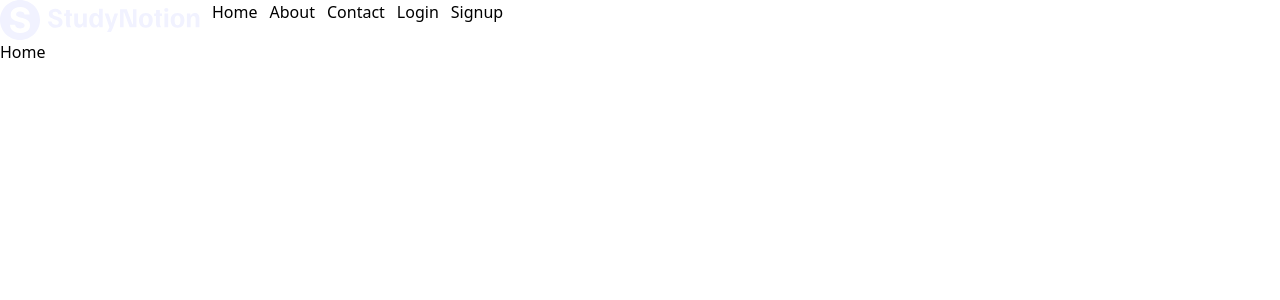
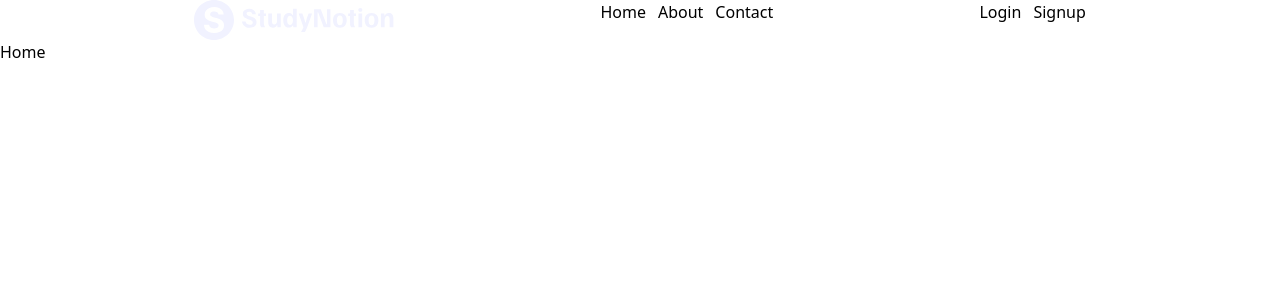
Before and after one commit to sudhanshumandloi/React-practice, a React (Create React App) app in the folder Study_notation_app/: page / in a window 1280 px wide. Shown: the top 300 px of the page. Built offline with nearby package versions, Linux system fonts and the light colour scheme.

Commit message:
add toaster in project and add toast in logout button

```diff
--- a/Study_notation_app/src/components/Navbar.js
+++ b/Study_notation_app/src/components/Navbar.js
@@ -1,6 +1,7 @@
 import React from "react";
 import logo from "../assets/Logo.svg";
 import {Link} from "react-router-dom";
+import toast from "react-hot-toast";
 
 function Navbar(props){
     let isLoggedIn = props.isLoggedIn;
@@ -9,7 +10,7 @@ function Navbar(props){
 
 
     return (
-        <div className="flex">
+        <div className="flex justify-evenly">
             <Link to="/">
                  <img src={logo} alt='logo' widtg={160} height={32} loading="lazy" />
             </Link>
@@ -31,7 +32,10 @@ function Navbar(props){
             <div className="flex ml-3 gap-3">
                 { !isLoggedIn &&
                     <Link to="/login">
-                        <button>
+                        <button onClick={() => {
+                            setIsLoggedIn = false;
+                            toast.success("Logged out");
+                        }}>
                             Login
                         </button>
                     </Link>
@@ -45,7 +49,10 @@ function Navbar(props){
                 }
                 { isLoggedIn &&
                     <Link to="/">
-                        <button>
+                        <button onClick={() => {
+                            setIsLoggedIn = false;
+                            toast.success("Logged out");
+                        }}>
                             Log out
                         </button>
                     </Link>
--- a/Study_notation_app/src/index.js
+++ b/Study_notation_app/src/index.js
@@ -2,10 +2,12 @@ import React from "react";
 import ReactDOM from "react-dom/client";
 import App from "./App";
 import { BrowserRouter } from "react-router-dom";
+import { Toaster } from "react-hot-toast";
 
 const root = ReactDOM.createRoot(document.getElementById("root"));
 root.render(
   <BrowserRouter>
     <App />
+    <Toaster />
   </BrowserRouter>
 );
```
